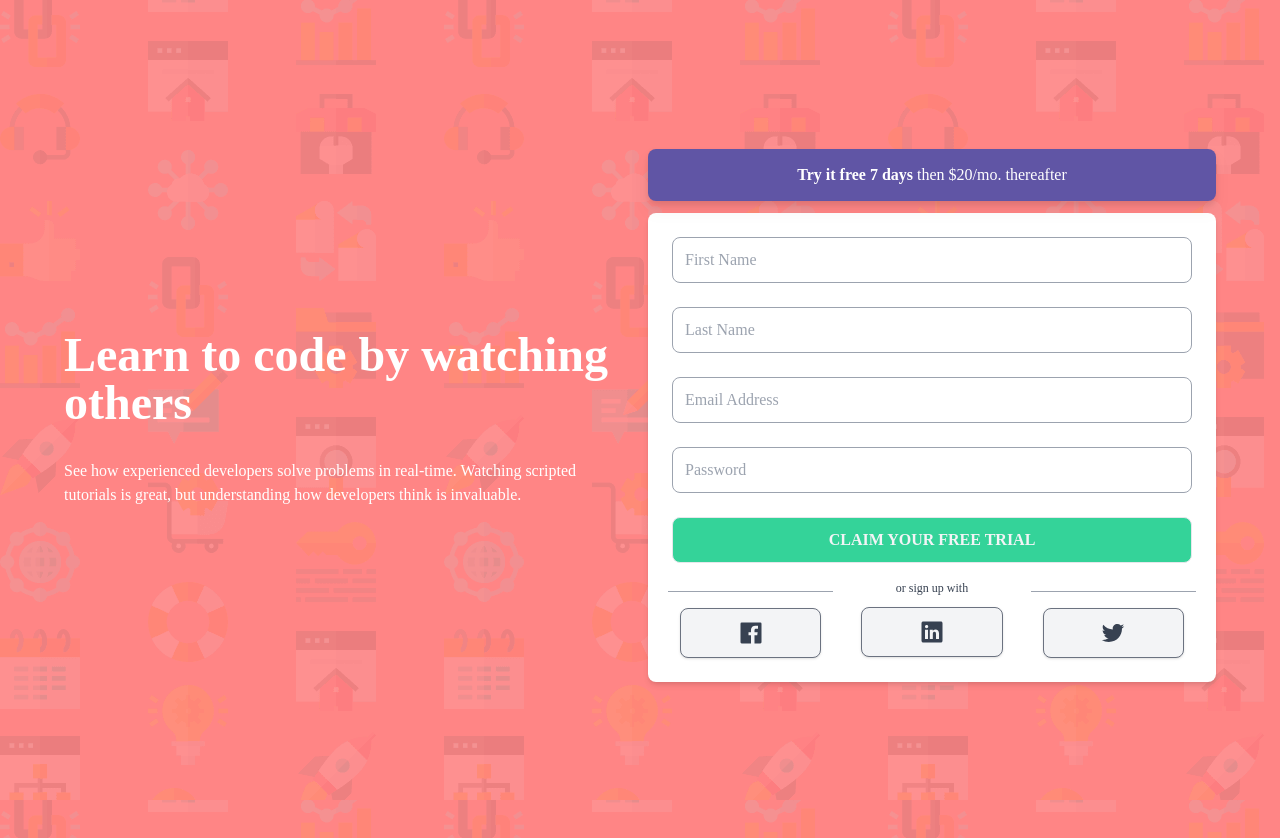
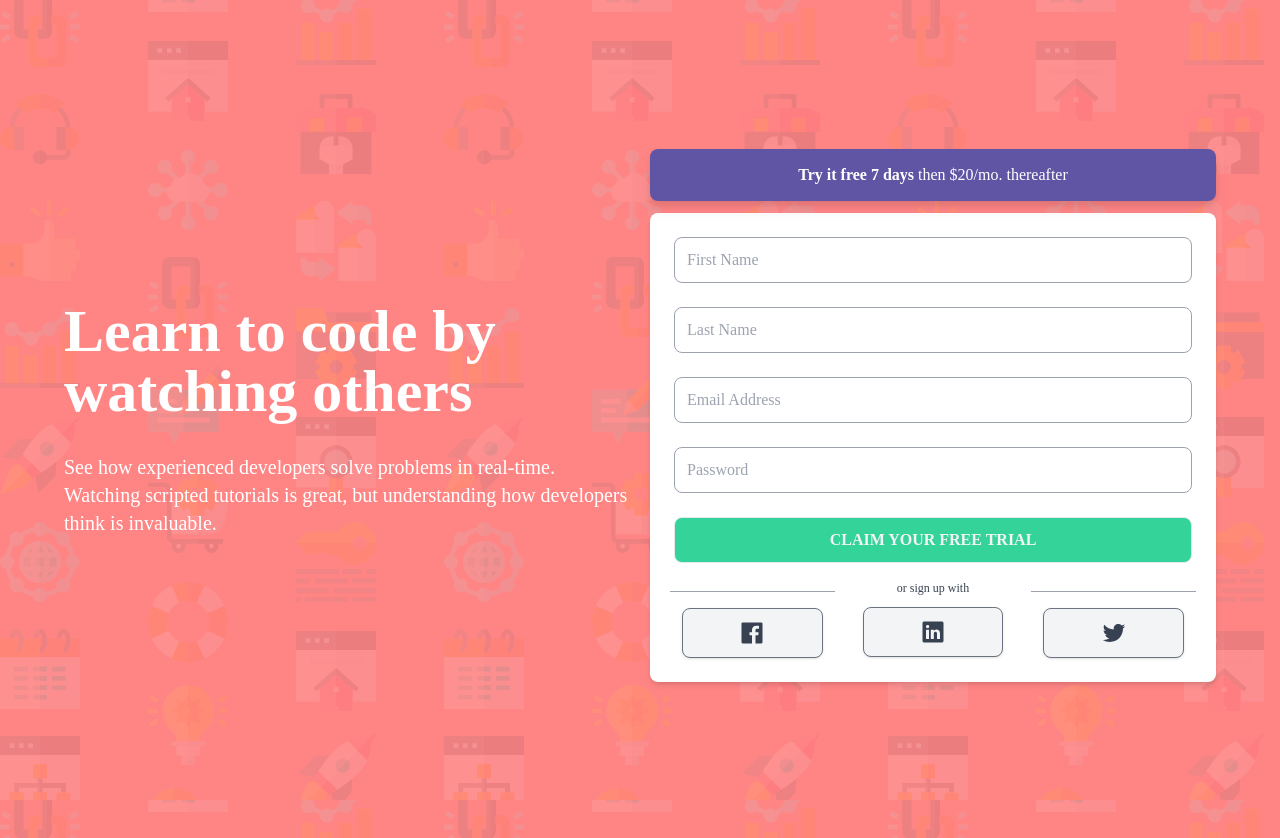
Before and after one commit to AlexaNem0/intro, a React (Create React App) app: page / in a window 1280 px wide. Built offline with nearby package versions, Linux system fonts and the light colour scheme.

Commit message:
md screens completed

```diff
--- a/src/components/Left.jsx
+++ b/src/components/Left.jsx
@@ -3,10 +3,10 @@ import React from "react";
 const Left = () => {
   return (
     <div className="md:w-1/2">
-      <h1 className="text-white text-center text-5xl font-bold pb-8 md:text-left">
+      <h1 className="text-white text-center text-5xl font-bold pb-8 md:text-6xl lg:text-left">
         Learn to code by watching others
       </h1>
-      <p className="text-center md:text-left text-white text-base">
+      <p className="text-center lg:text-left text-white text-base md:text-xl">
         See how experienced developers solve problems in real-time. Watching
         scripted tutorials is great, but understanding how developers think is
         invaluable.
--- a/src/components/Main.jsx
+++ b/src/components/Main.jsx
@@ -4,7 +4,7 @@ import Right from "./Right";
 
 const Main = () => {
   return (
-    <div className=" flex flex-col justify-between items-center m-auto h-screen max-w-6xl gap-4 md:flex-row  ">
+    <div className=" flex flex-col justify-evenly items-center m-auto md:h-screen max-w-6xl gap-5 lg:flex-row lg: justify-around  ">
       <Left />
       <Right />
     </div>
```
